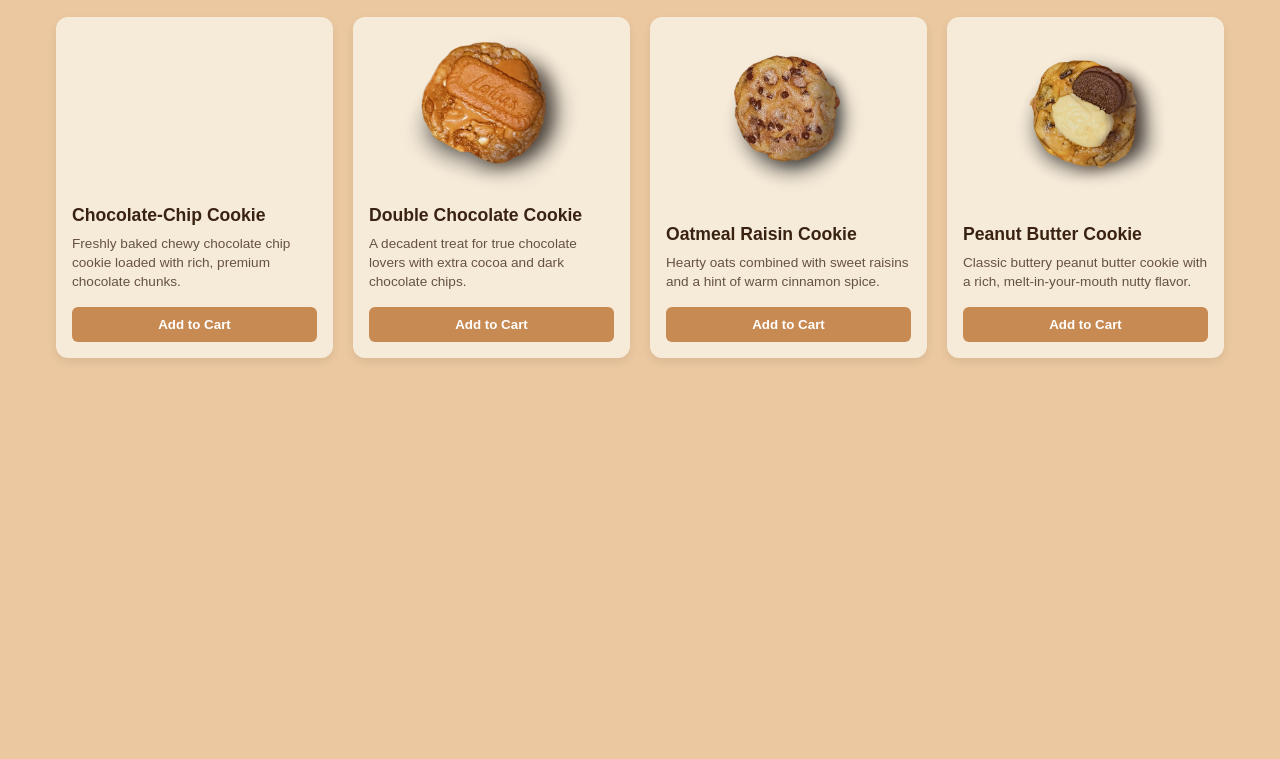
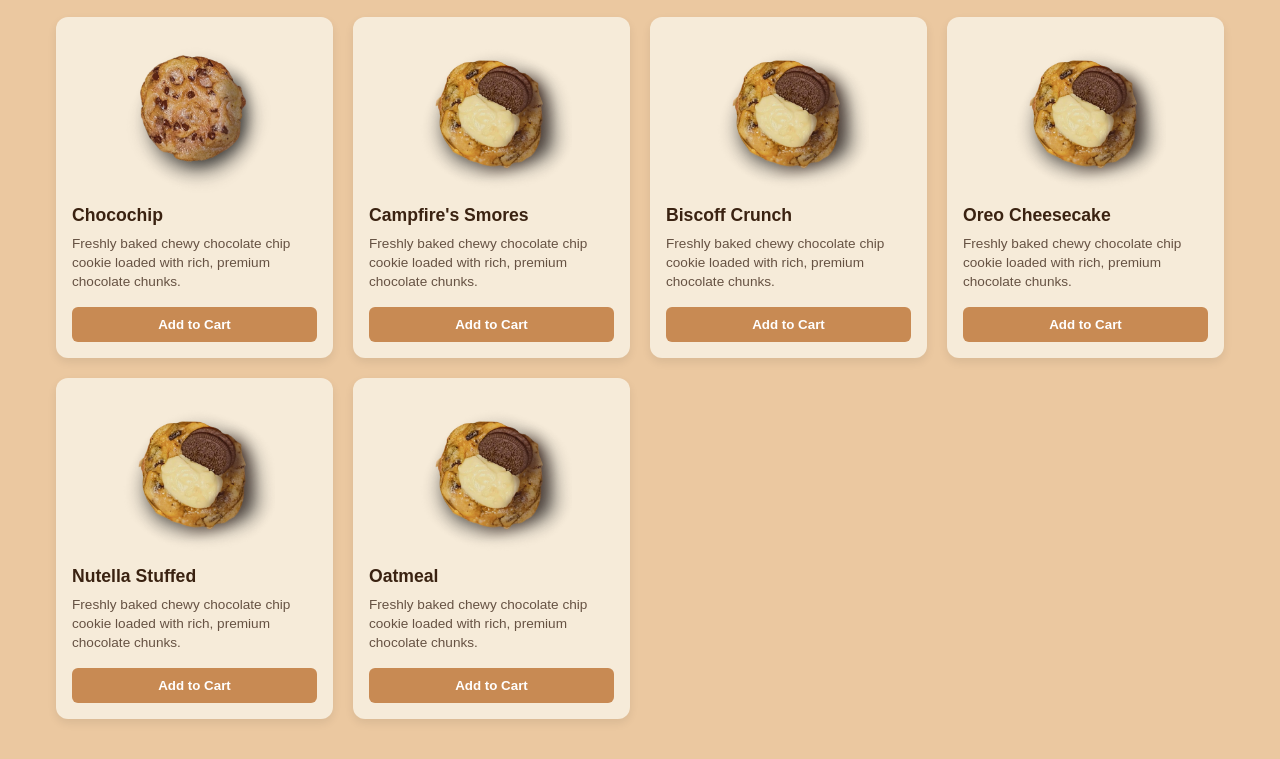
Before and after one commit to ysmaeljohn/business-website, a plain HTML site: page products.html in a window 1280 px wide. Shown: the part 70-829 px from the top of the page. Before the commit the page ends 800 px from the top, so only its background shows below. Drawn offline with Linux system fonts and the light colour scheme.

Commit message:
Generated products section with HTML using JavaScript

```diff
--- a/main.js
+++ b/main.js
@@ -0,0 +1,21 @@
+import {productsFiftyGrams} from '/products.js';
+
+let productsHTML = ``;
+
+productsFiftyGrams.forEach((productItem) => {
+  productsHTML += `
+     <div class="cards">
+        <div class="img-container">
+          <img type="image/png" title="${productItem.name}" src="${productItem.src}" class="product-img" alt="cookie image">
+          <button title="add to favorites" class="fav-btn"></button>
+        </div>
+        <div class="description">
+          <h2 class="product-title">${productItem.name}</h2>
+          <p class="product-desc">Freshly baked chewy chocolate chip cookie loaded with rich, premium chocolate chunks.</p>
+          <button class="add-to-cart-btn">Add to Cart</button>
+        </div>
+      </div>
+  `
+})
+
+document.querySelector('.products-container').innerHTML = productsHTML;
--- a/products.html
+++ b/products.html
@@ -9,50 +9,8 @@
   <body>
     <main class="main-content">
       <h1>Products</h1>
+
       <div class="products-container">
-        <div class="cards">
-          <div class="img-container">
-            <button title="add to favorites" class="fav-btn"></button>
-          </div>
-          <div class="description">
-            <h2 class="product-title">Chocolate-Chip Cookie</h2>
-            <p class="product-desc">Freshly baked chewy chocolate chip cookie loaded with rich, premium chocolate chunks.</p>
-            <button class="add-to-cart-btn">Add to Cart</button>
-          </div>
-        </div>
-        <div class="cards">
-          <div class="img-container">
-            <img type="image/png" title="cookie" src="images/Biscoff.png" class="product-img" alt="Product">
-            <button title="add to favorites" class="fav-btn"></button>
-          </div>
-          <div class="description">
-            <h2 class="product-title">Double Chocolate Cookie</h2>
-            <p class="product-desc">A decadent treat for true chocolate lovers with extra cocoa and dark chocolate chips.</p>
-            <button class="add-to-cart-btn">Add to Cart</button>
-          </div>
-        </div>
-        <div class="cards">
-          <div class="img-container">
-            <img type="image/png" title="cookie" src="images/Chocolate-Chip.png" class="product-img" alt="Product">
-            <button title="add to favorites" class="fav-btn"></button>
-          </div>
-          <div class="description">
-            <h2 class="product-title">Oatmeal Raisin Cookie</h2>
-            <p class="product-desc">Hearty oats combined with sweet raisins and a hint of warm cinnamon spice.</p>
-            <button class="add-to-cart-btn">Add to Cart</button>
-          </div>
-        </div>
-        <div class="cards">
-          <div class="img-container">
-            <img type="image/png" title="cookie" src="images/Oreo.png" class="product-img" alt="Product">
-            <button title="add to favorites" class="fav-btn"></button>
-          </div>
-          <div class="description">
-            <h2 class="product-title">Peanut Butter Cookie</h2>
-            <p class="product-desc">Classic buttery peanut butter cookie with a rich, melt-in-your-mouth nutty flavor.</p>
-            <button class="add-to-cart-btn">Add to Cart</button>
-          </div>
-        </div>
       </div>
     </main>
 
@@ -86,6 +44,6 @@
       </div>
     </div>
 
-    <script src="add-to-cart.js"></script>
+    <script type="module" src="main.js"></script>
   </body>
 </html>
--- a/products.js
+++ b/products.js
@@ -1,27 +1,33 @@
-const productsFiftyGrams = [
+export const productsFiftyGrams = [
   {
     id: '001',
     name: 'Chocochip',
     price: 50,
+    src: 'images/Chocolate-Chip.png'
   }, {
     id: '002',
     name: "Campfire's Smores",
     price: 55,
+    src: 'images/Oreo.png'
   }, {
     id: '003',
     name: 'Biscoff Crunch',
     price: 60,
+    src: 'images/Oreo.png'
   }, {
     id: '004',
     name: 'Oreo Cheesecake',
     price: 60,
+    src: 'images/Oreo.png'
   }, {
     id: '005',
     name: 'Nutella Stuffed',
     price: 60,
+    src: 'images/Oreo.png'
   }, {
     id: '006',
     name: 'Oatmeal',
     price: 55,
+    src: 'images/Oreo.png'
   }
 ]
```
Also changed, not shown: index.html (+0 -1 lines).
